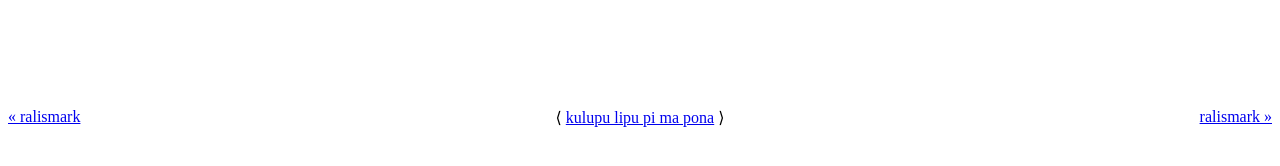
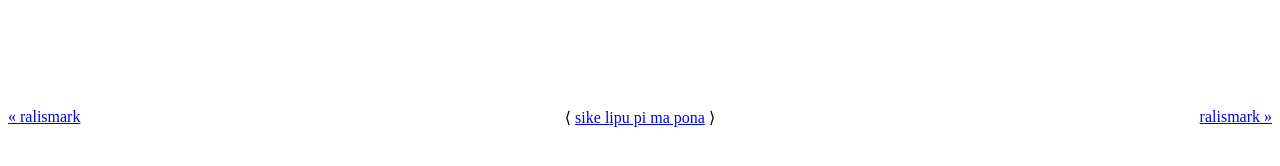
Before and after one commit to ralismark/sike-lipu, a Jekyll site: the page built from _people/ralismark.html, in a window 1280 px wide. Shown: the part 333-499 px from the top of the page. Built offline with Jekyll 4.4.1, drawn with Linux system fonts in a browser that asks for light colours.

Commit message:
Fix name in config

```diff
--- a/_config.yml
+++ b/_config.yml
@@ -1,4 +1,4 @@
-title: kulupu lipu pi ma pona
+title: sike lipu pi ma pona
 
 collections:
   people:
--- a/_layouts/default.html
+++ b/_layouts/default.html
@@ -2,7 +2,7 @@
 <html>
   <head>
     <meta charset="utf-8" />
-    <title>{{ page.title }} - sike lipu</title>
+    <title>{{ page.title }} - {{ site.title }}</title>
 <style>
 
 body {
```
